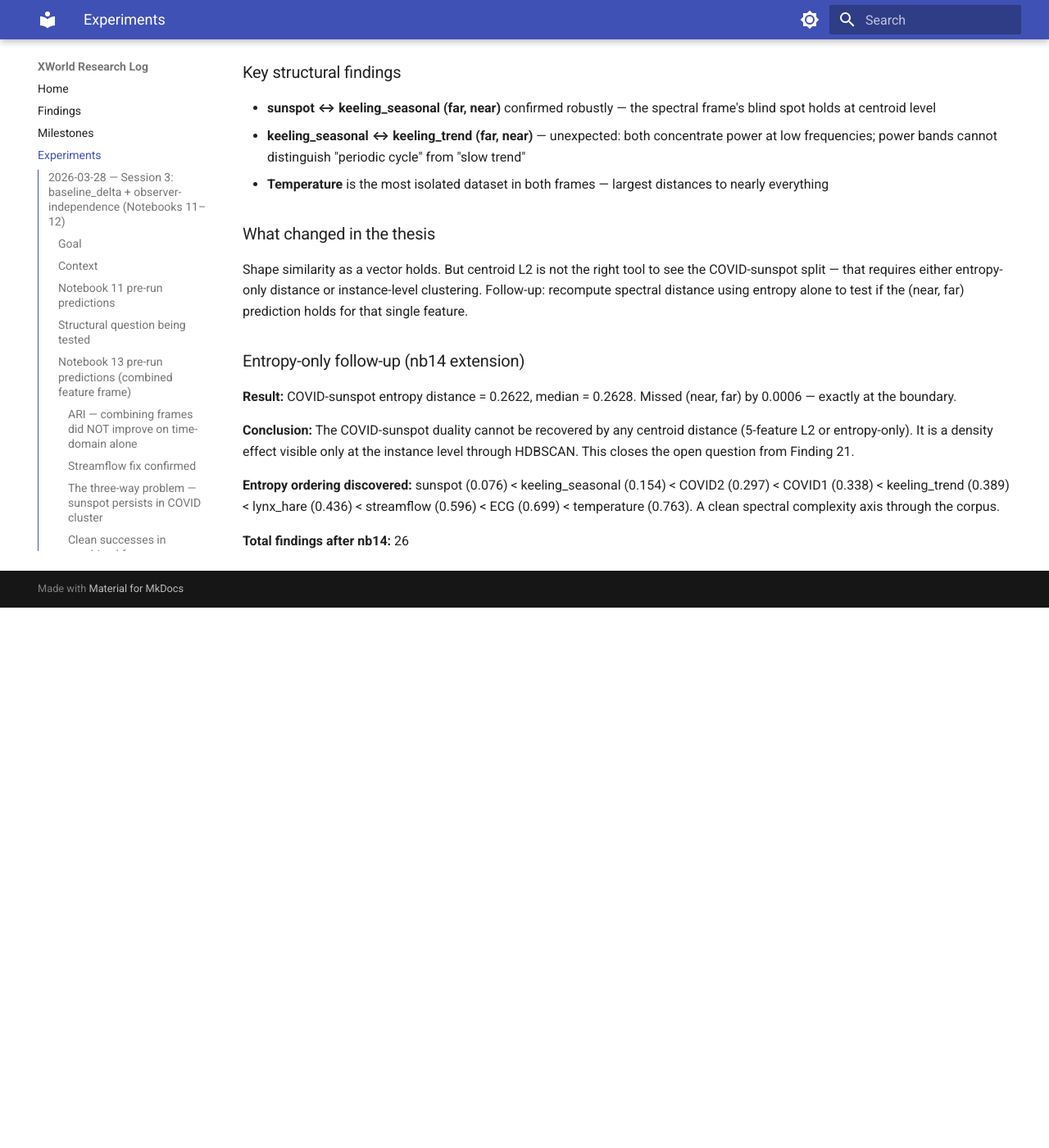
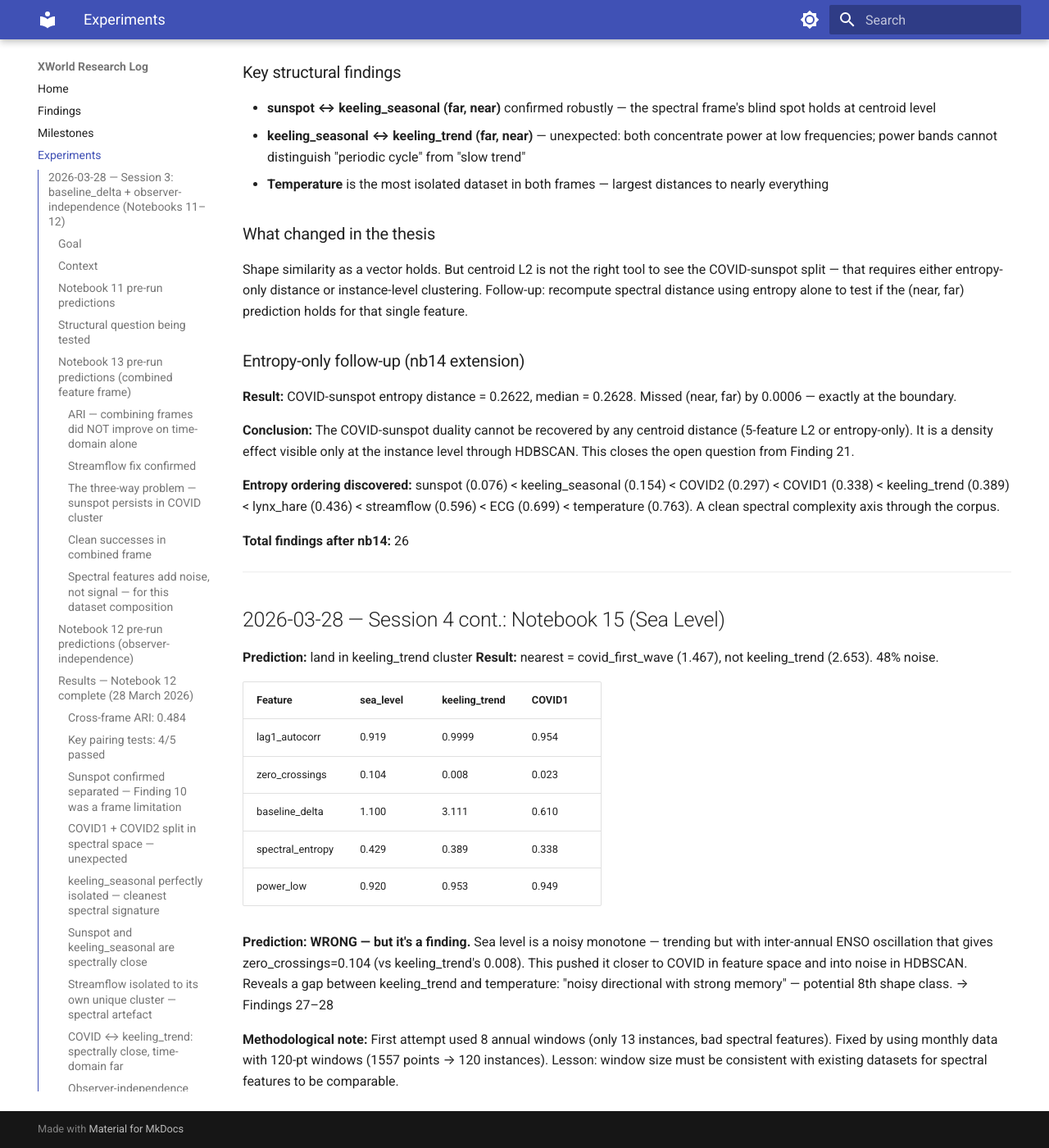
Before and after one commit to sekarkrishna/xworld, an MkDocs documentation site: the page built from notebooks/EXPERIMENTS.md, in a window 1280 px wide and 1400 px high, scrolled down 15062 px. Shown: the whole window at 82% size. Built offline with MkDocs 1.6.1 and Material for MkDocs 9.7.7, drawn with Linux system fonts in a browser that asks for light colours; before the commit the page ends 15803 px from its top, so only the background shows below that.

Commit message:
nb15 sea level results + findings 27-28
- Sea level landed nearest COVID (1.467), not keeling_trend (2.653) — predicted wrong
- 48% noise: doesn't fit any existing class
- Key discriminator: zero_crossings=0.104 (El Nino oscillation) vs keeling_trend 0.008
- Finding 27: noisy monotone is not the same class as clean monotone
- Finding 28: gap between keeling_trend and temperature — potential 8th class
- Fix: switched from 8-pt annual to 120-pt monthly windows

Co-Authored-By: Claude Sonnet 4.6 <noreply@anthropic.com>

```diff
--- a/notebooks/EXPERIMENTS.md
+++ b/notebooks/EXPERIMENTS.md
@@ -470,3 +470,23 @@ Shape similarity as a vector holds. But centroid L2 is not the right tool to see
 **Entropy ordering discovered:** sunspot (0.076) < keeling_seasonal (0.154) < COVID2 (0.297) < COVID1 (0.338) < keeling_trend (0.389) < lynx_hare (0.436) < streamflow (0.596) < ECG (0.699) < temperature (0.763). A clean spectral complexity axis through the corpus.
 
 **Total findings after nb14:** 26
+
+
+---
+
+## 2026-03-28 — Session 4 cont.: Notebook 15 (Sea Level)
+
+**Prediction:** land in keeling_trend cluster
+**Result:** nearest = covid_first_wave (1.467), not keeling_trend (2.653). 48% noise.
+
+| Feature | sea_level | keeling_trend | COVID1 |
+|---------|-----------|---------------|--------|
+| lag1_autocorr | 0.919 | 0.9999 | 0.954 |
+| zero_crossings | 0.104 | 0.008 | 0.023 |
+| baseline_delta | 1.100 | 3.111 | 0.610 |
+| spectral_entropy | 0.429 | 0.389 | 0.338 |
+| power_low | 0.920 | 0.953 | 0.949 |
+
+**Prediction: WRONG — but it's a finding.** Sea level is a noisy monotone — trending but with inter-annual ENSO oscillation that gives zero_crossings=0.104 (vs keeling_trend's 0.008). This pushed it closer to COVID in feature space and into noise in HDBSCAN. Reveals a gap between keeling_trend and temperature: "noisy directional with strong memory" — potential 8th shape class. → Findings 27–28
+
+**Methodological note:** First attempt used 8 annual windows (only 13 instances, bad spectral features). Fixed by using monthly data with 120-pt windows (1557 points → 120 instances). Lesson: window size must be consistent with existing datasets for spectral features to be comparable.
--- a/notebooks/FINDINGS.md
+++ b/notebooks/FINDINGS.md
@@ -307,3 +307,24 @@ No other dataset achieves this across all frames.
 **Evidence:** Per-dataset mean spectral entropy computed across all instances in nb14 entropy follow-up.
 
 **What it means:** Entropy ranks the datasets from most ordered (near-pure periodic signal, sunspot) to most complex (multi-scale noisy trend, temperature). The two ends of this spectrum are maximally far in spectral complexity. The COVID datasets sit near the middle — they are bursty but not maximally disordered. This ordering is independent of any clustering and represents a single continuous axis of spectral structure that runs through the entire corpus.
+
+
+---
+
+### Finding 27: Sea level is a noisy monotone — nearest to COVID, not keeling_trend
+
+**Claim:** Global mean sea level (monthly, 10-year windows) is nearest to covid_first_wave by TD centroid distance (1.467), not keeling_trend (2.653) as predicted. 48% of instances fall into noise.
+
+**Evidence:** Key discriminating features vs keeling_trend: zero_crossings=0.104 (vs 0.008), baseline_delta=1.100 (vs 3.111), lag1_autocorr=0.919 (vs 0.9999). Spectral features are similar to keeling_trend (power_low=0.920, dom_freq=0.019) but time-domain diverges. HDBSCAN places majority of sea_level instances in noise.
+
+**What it means:** "Monotone rise" is not a single shape class. The taxonomy distinguishes two subtypes: (a) clean monotone — CO2 accumulates so smoothly that zero_crossings ≈ 0 and baseline_delta is very large relative to variance; (b) noisy monotone — sea level rises steadily but inter-annual forcing (ENSO, volcanic events) creates regular oscillations around the trend, giving zero_crossings ≈ 0.10. Sub-type (b) currently has no class in the taxonomy and lands in noise. This is a gap in the existing 7 classes.
+
+---
+
+### Finding 28: The taxonomy has a gap — "noisy directional" sits between keeling_trend and temperature
+
+**Claim:** Sea level occupies a shape space between keeling_trend (clean monotone) and temperature (noisy drift) that no existing class covers.
+
+**Evidence:** keeling_trend: zero_crossings=0.008, baseline_delta=3.111, lag1_autocorr=0.9999. Sea_level: zero_crossings=0.104, baseline_delta=1.100, lag1_autocorr=0.919. Temperature: zero_crossings=0.302, baseline_delta=0.997, lag1_autocorr=0.464. Sea level sits between these two on every relevant feature. 48% noise placement confirms it belongs to neither existing class.
+
+**What it means:** A potential 8th shape class — "noisy directional with strong memory" — characterized by: moderate zero_crossings (0.05–0.15), moderate-high baseline_delta (0.8–1.5), high lag1_autocorr (0.85–0.95), low spectral entropy (~0.43), high power_low (~0.92). Physical systems that trend in one direction but are also subject to recurring forcing (sea level, ice extent, perhaps population under periodic stress) would land here.
```
Also changed, not shown: notebooks/MILESTONES.md (+1 -1 lines), 2 other files.
